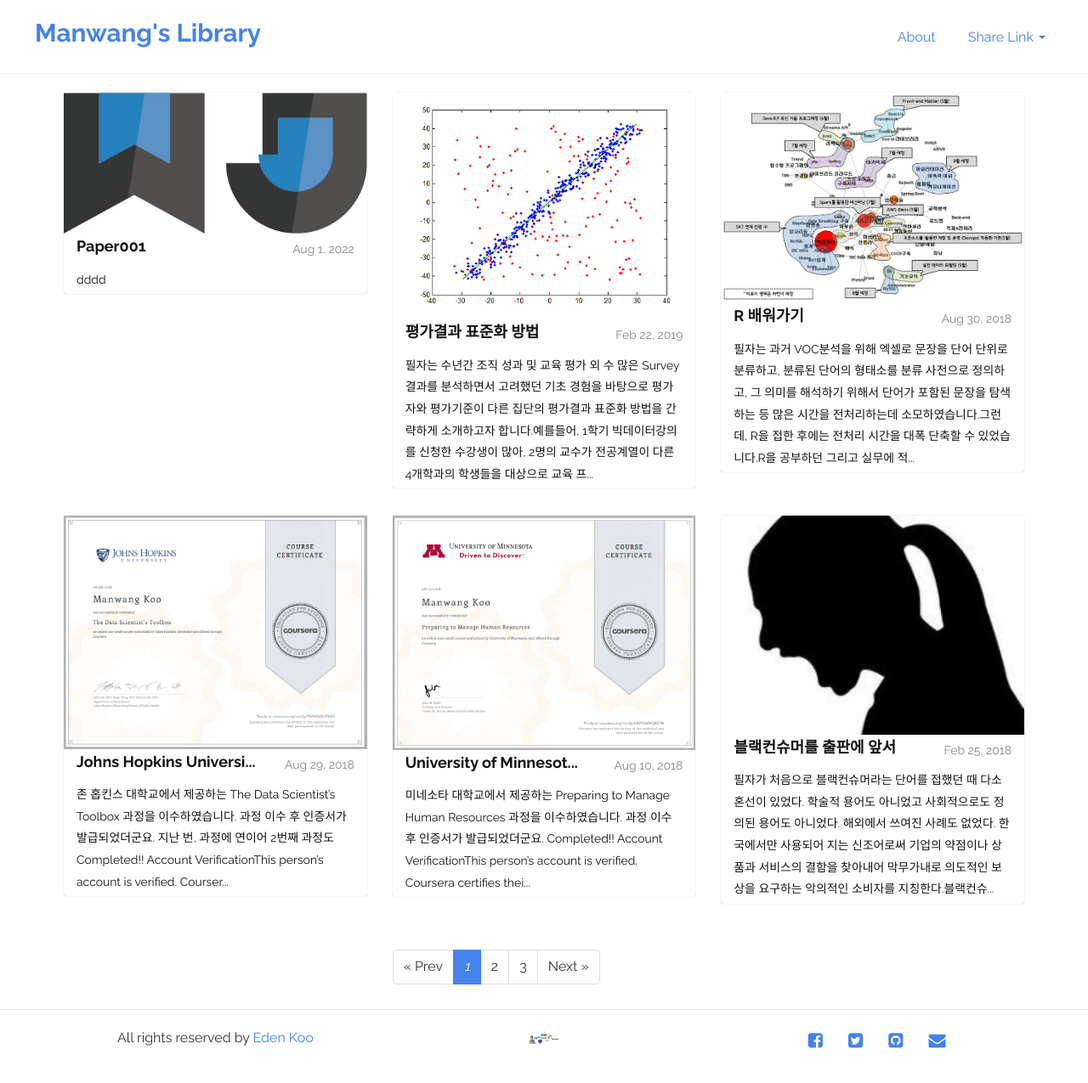
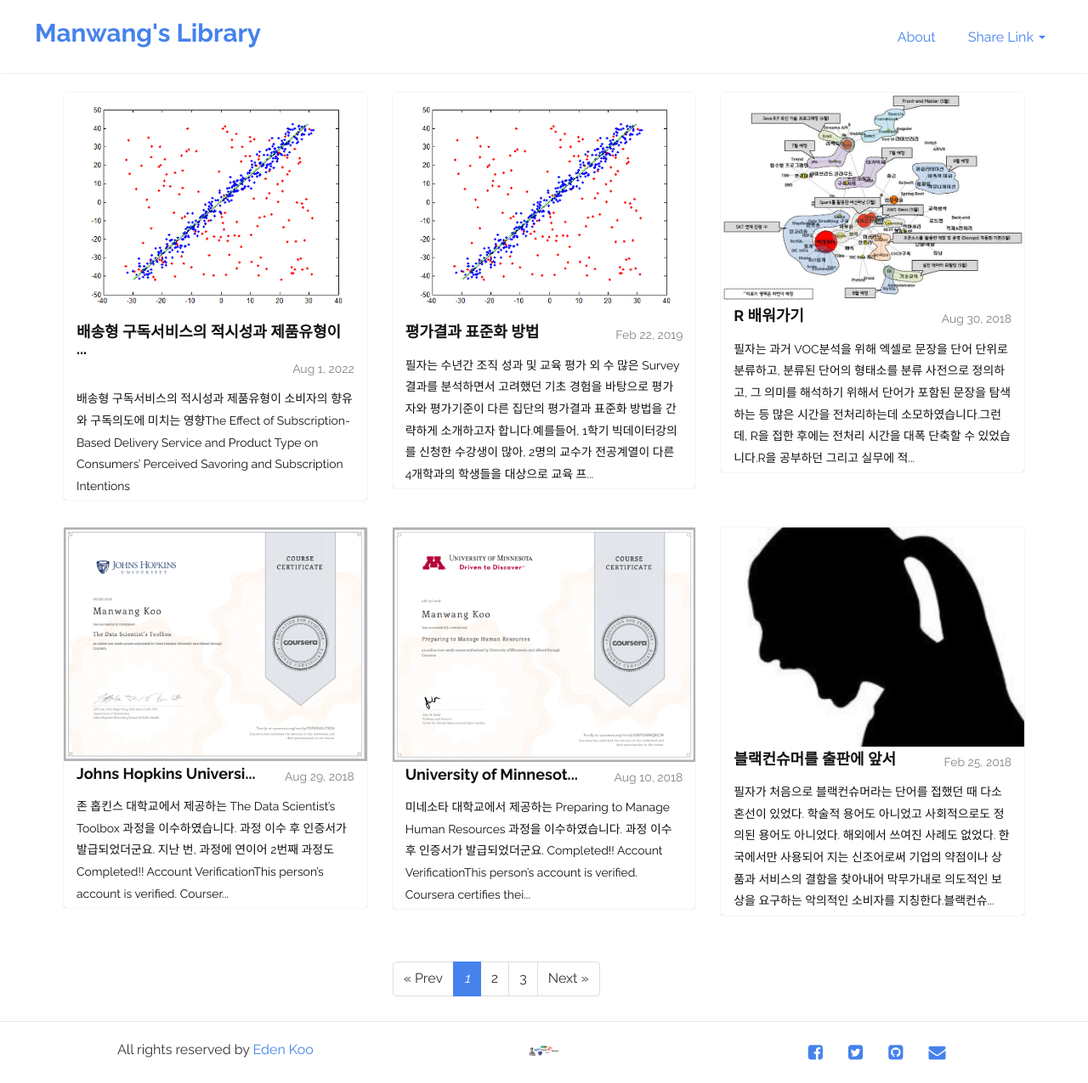
Before and after one commit to PhDmwkoo/phdmwkoo.github.io, a Jekyll site: the page built from index.html, in a window 1280 px wide. Shown: the whole page at 85% size. Built offline with Jekyll 4.4.1, drawn with Linux system fonts in a browser that asks for light colours; the list of posts is cut into pages by our own code.

Commit message:
Update 2022-08-01-paper001.markdown

```diff
--- a/_posts/2022-08-01-paper001.markdown
+++ b/_posts/2022-08-01-paper001.markdown
@@ -1 +1,18 @@
-dddd
+---
+layout: post
+title: 배송형 구독서비스의 적시성과 제품유형이 소비자의 향유와 구독의도에 미치는 영향
+img: standardization.png
+---
+
+<blockquote>
+배송형 구독서비스의 적시성과 제품유형이 소비자의 향유와 구독의도에 미치는 영향
+The Effect of Subscription-Based Delivery Service and Product Type on Consumers’ Perceived Savoring and Subscription Intentions
+</blockquote>
+
+<a href="https://www.kci.go.kr/kciportal/ci/sereArticleSearch/ciSereArtiView.kci?sereArticleSearchBean.artiId=ART002828707"> 한국학술지인용색인 : KCI </a>
+
+소비자가 원하는 날짜에 정기적으로 제품을 배송받을 수 있는 배송형 구독서비스가 크게 성장하고 있다. 배송형 구독서비스를 제공하는 기업들은 더 빠른 배송을 위해 경쟁하고 있지만, 소비자가 이러한 배송 서비스에 실제로 어떻게 반응하는지에 관하여는 알려진 바가 많지 않다. 이와 관련해 본 연구는 배송형 구독서비스에 대해 배송의 적시성과 제품유형의 상호작용이 구독의도에 영향을 미칠 수 있음을 제안하고, 구독의도를 높이는 방법에 대하여 살펴보고자 한다. 본 연구는 집단간 실험설계를 통해 2(배송의 적시성) × 2(제품유형)의 이원 상호작용 효과가 유의함을 확인하였다. 구체적으로 배송의 적시성이 낮을 때는 쾌락재가 실용재보다 더 높은 구독의도를 나타내었으나, 배송의 적시성이 높을 때는 실용재가 쾌락재보다 더 높은 구독의도를 보였다. 한편 배송의 적시성과 제품유형의 상호작용은 소비자가 인지하는 향유를 매개하여 구독의도에 영향을 미치는 것을 발견하였다. 배송의 적시성이 낮을 때는 쾌락재에 한해 향유의 매개효과가 발생하는 반면, 배송의 적시성이 높을 때는 실용재에 한해 향유의 매개효과가 발생함을 확인하였다. 결과적으로 본 연구는 배송의 적시성에 따라 제품유형이 구독의도에 미치는 차별적 영향과 향유의 완전 매개효과를 입증하였으며, 배송 서비스의 구독의도를 높이기 위한 새로운 시각을 제시하였다.
+
+Subscription-based delivery service which enables consumers to receive product periodically on the date that they expect becomes popular. While many firms provide subscription-based delivery services to compete with other rivals in the market to make an effort to increase the speed of delivery services, still few things are known on how consumers respond to such delivery services. Related to this issue, the study investigates the effect of timeliness of delivery in subscription-based delivery service depending on the product type on consumers’ subscription intentions, and tries to find the way how to increase their intentions. The study has a 2(timeliness of delivery: high, low) × 2(product type: utilitarian, hedonic) between subject design. Using an ANOVA with the two dichotomous variables of timeliness of delivery and product type, we finds that while consumers indicate higher subscription intentions when they are provided with higher speed of the delivery service in purchasing utilitarian products, they show higher subscription intentions when they are provided with lower speed of the delivery service in purchasing hedonic products. We also find that consumers enjoy savoring when utilitarian products are delivered in faster speed, and they also enjoy savoring when hedonic products are delivered in slower speed. We demonstrate that savoring mediates the relationship between timeliness of delivery with product type and subscription intentions.
+
+{% endhighlight %}
```
